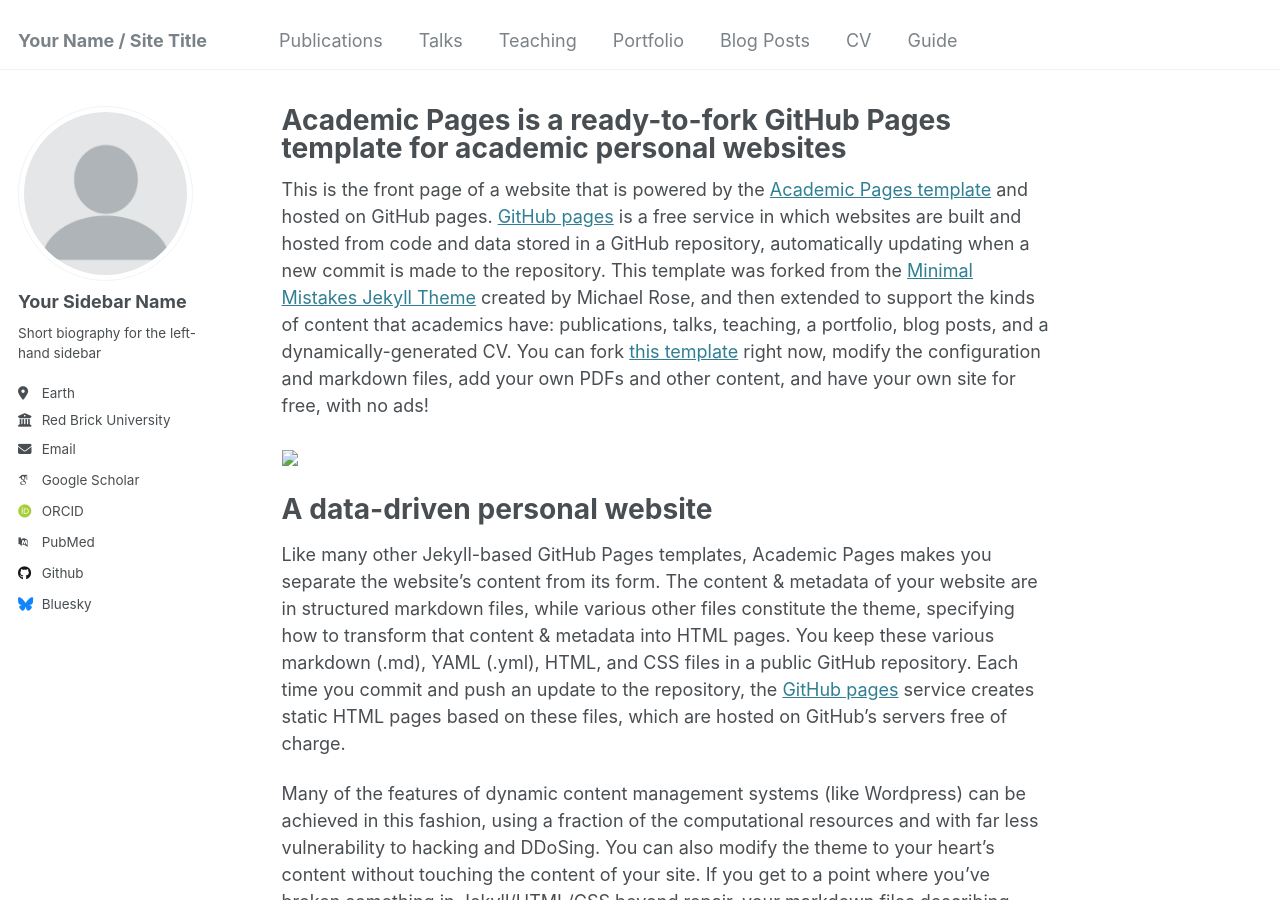
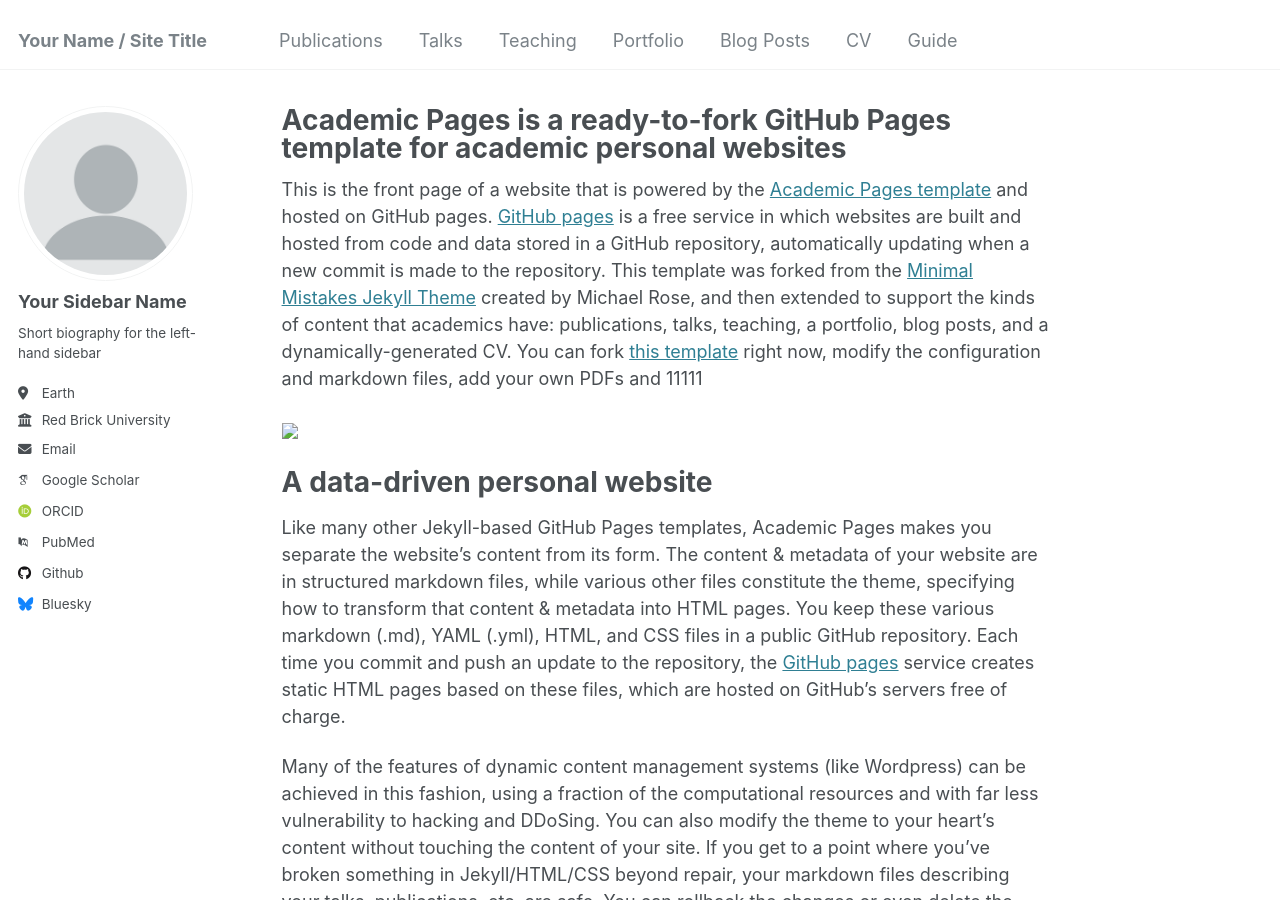
Before and after one commit to zhouzhongchao/zhouzhongchao, a Jekyll site: the page built from _pages/about.md, in a window 1280 px wide and 900 px high. Built offline with Jekyll 4.4.1, drawn with Linux system fonts in a browser that asks for light colours; some web fonts are replaced.

Commit message:
Update about.md

```diff
--- a/_pages/about.md
+++ b/_pages/about.md
@@ -7,7 +7,7 @@ redirect_from:
   - /about.html
 ---
 
-This is the front page of a website that is powered by the [Academic Pages template](https://github.com/academicpages/academicpages.github.io) and hosted on GitHub pages. [GitHub pages](https://pages.github.com) is a free service in which websites are built and hosted from code and data stored in a GitHub repository, automatically updating when a new commit is made to the repository. This template was forked from the [Minimal Mistakes Jekyll Theme](https://mmistakes.github.io/minimal-mistakes/) created by Michael Rose, and then extended to support the kinds of content that academics have: publications, talks, teaching, a portfolio, blog posts, and a dynamically-generated CV. You can fork [this template](https://github.com/academicpages/academicpages.github.io) right now, modify the configuration and markdown files, add your own PDFs and other content, and have your own site for free, with no ads!
+This is the front page of a website that is powered by the [Academic Pages template](https://github.com/academicpages/academicpages.github.io) and hosted on GitHub pages. [GitHub pages](https://pages.github.com) is a free service in which websites are built and hosted from code and data stored in a GitHub repository, automatically updating when a new commit is made to the repository. This template was forked from the [Minimal Mistakes Jekyll Theme](https://mmistakes.github.io/minimal-mistakes/) created by Michael Rose, and then extended to support the kinds of content that academics have: publications, talks, teaching, a portfolio, blog posts, and a dynamically-generated CV. You can fork [this template](https://github.com/academicpages/academicpages.github.io) right now, modify the configuration and markdown files, add your own PDFs and 11111
 
 <img src='logo_u.png'>
 
```
